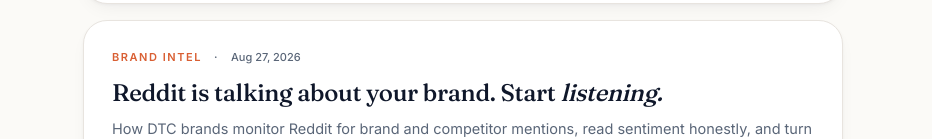
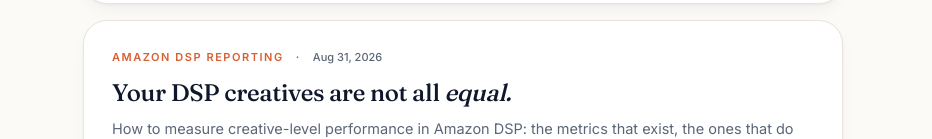
Before and after one commit to peachbluetech/website, a Next.js app: page /blog in a window 1280 px wide. Shown: the part 563-702 px from the top of the page, without its empty margins (177-1109 px from the left). Built offline with nearby package versions, Linux system fonts and the light colour scheme; no server answers.

Commit message:
Ship: Amazon DSP creative performance (Nick's call, same-day)

```diff
--- a/content/blog/manifest.ts
+++ b/content/blog/manifest.ts
@@ -507,7 +507,9 @@
     ],
     priority: 13,
     byline: "peachblue",
-    status: "draft",
+    status: "published",
+    datePublished: "2026-08-31",
+    dateUpdated: "2026-08-31",
     faq: [
       {
         q: "Can you measure creative performance in Amazon DSP?",
```
